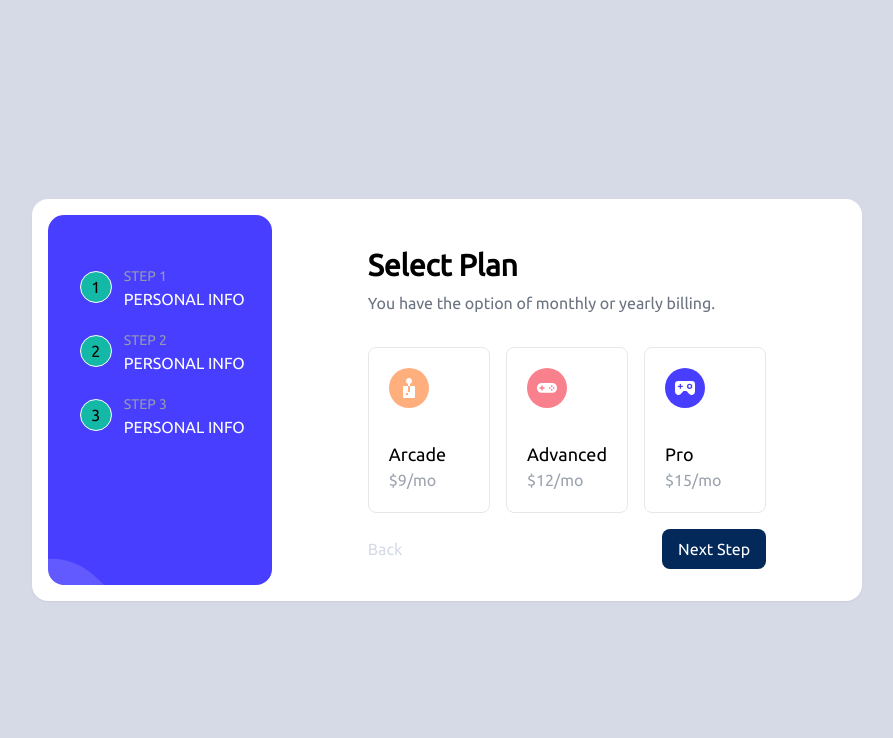
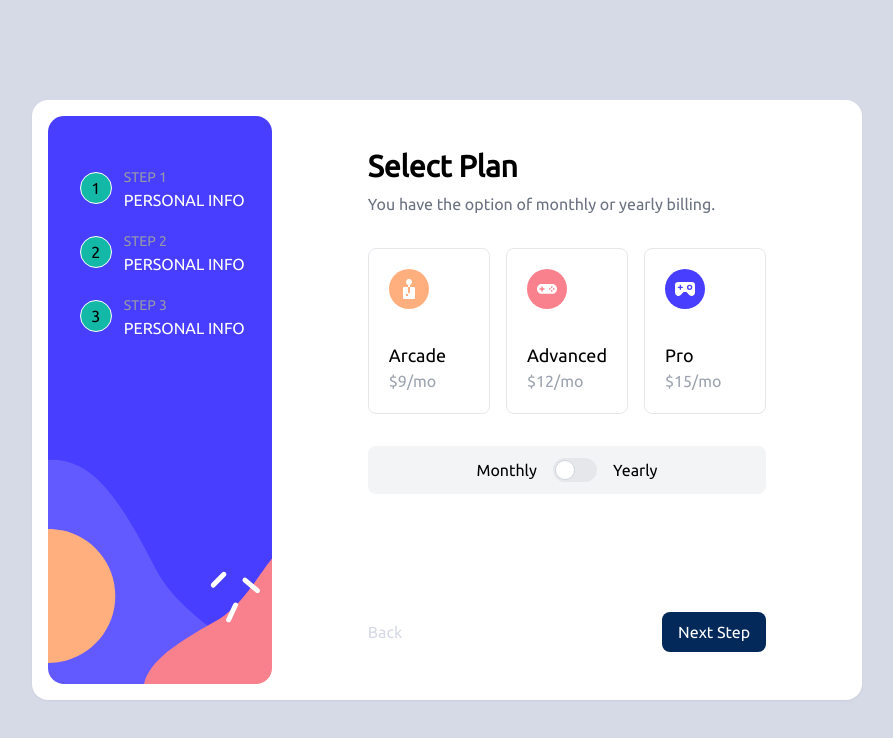
Before and after one commit to David-Koshkadze/fmt-multi-step-form, a React (Vite) app: page / in a window 1280 px wide. Both pictures are taken after typing "Sample", "name@example.com", "Sample" into the empty fields and a click on the button "Next Step". Shown: the top 738 px of the page, without its empty margins (193-1086 px from the left). Built offline with nearby package versions, Linux system fonts and the light colour scheme.

Commit message:
add check toggle

```diff
--- a/src/App.jsx
+++ b/src/App.jsx
@@ -38,7 +38,7 @@ export default function App() {
 
   return (
     <div className="w-full h-screen bg-light-gray grid place-items-center font-ubuntu">
-      <div className="flex gap-24 bg-white p-4 shadow-sm rounded-2xl pr-24">
+      <div className="flex h-[600px] gap-24 bg-white p-4 shadow-sm rounded-2xl pr-24 relative">
         <div className="rounded-2xl w-56 bg-green-500 pt-12 pl-8 bg-[url('./assets/images/bg-sidebar-desktop.svg')]">
           <div className="flex flex-col w-full gap-4 mx-auto">
             {Array.from({ length: steps.length }, (_, index) => index + 1).map(
@@ -61,13 +61,14 @@ export default function App() {
           </div>
         </div>
 
-        <div>
+        <div className="relative">
           <form onSubmit={handleSubmit}>
             {step}
             <div
-              className={`${
+              className={`flex absolute bottom-8 right-0 left-0 ${
                 !isFirstStep ? "justify-between" : "justify-end"
-              } flex mt-4 mb-4`}
+              }
+          `}
             >
               {!isFirstStep && (
                 <button
--- a/src/SelectPlanForm.jsx
+++ b/src/SelectPlanForm.jsx
@@ -10,7 +10,7 @@ export function SelectPlanForm({ billingPlan, planMode, updateFields }) {
       title="Select Plan"
       infoText="You have the option of monthly or yearly billing."
     >
-      <ul className="grid w-full gap-4 grid-cols-3">
+      <ul className="grid w-full gap-4 grid-cols-3 mb-4">
         <li>
           <input
             type="radio"
@@ -70,6 +70,15 @@ export function SelectPlanForm({ billingPlan, planMode, updateFields }) {
           </label>
         </li>
       </ul>
+
+      <div className="flex py-3 justify-center items-center gap-4 bg-gray-100 rounded-lg">
+        <span>Monthly</span>
+        <label className="relative inline-flex items-center cursor-pointer">
+          <input type="checkbox" value="" class="sr-only peer" />
+          <div class="w-11 h-6 bg-gray-200 rounded-full peer peer-focus:ring-2 peer-focus:ring-blue-300 peer-checked:after:translate-x-full peer-checked:after:border-white after:content-[''] after:absolute after:top-0.5 after:left-[2px] after:bg-white after:border-gray-300 after:border after:rounded-full after:h-5 after:w-5 after:transition-all peer-checked:bg-purplish-blue"></div>
+        </label>
+        <span>Yearly</span>
+      </div>
     </FormWrapper>
   );
 }
```
